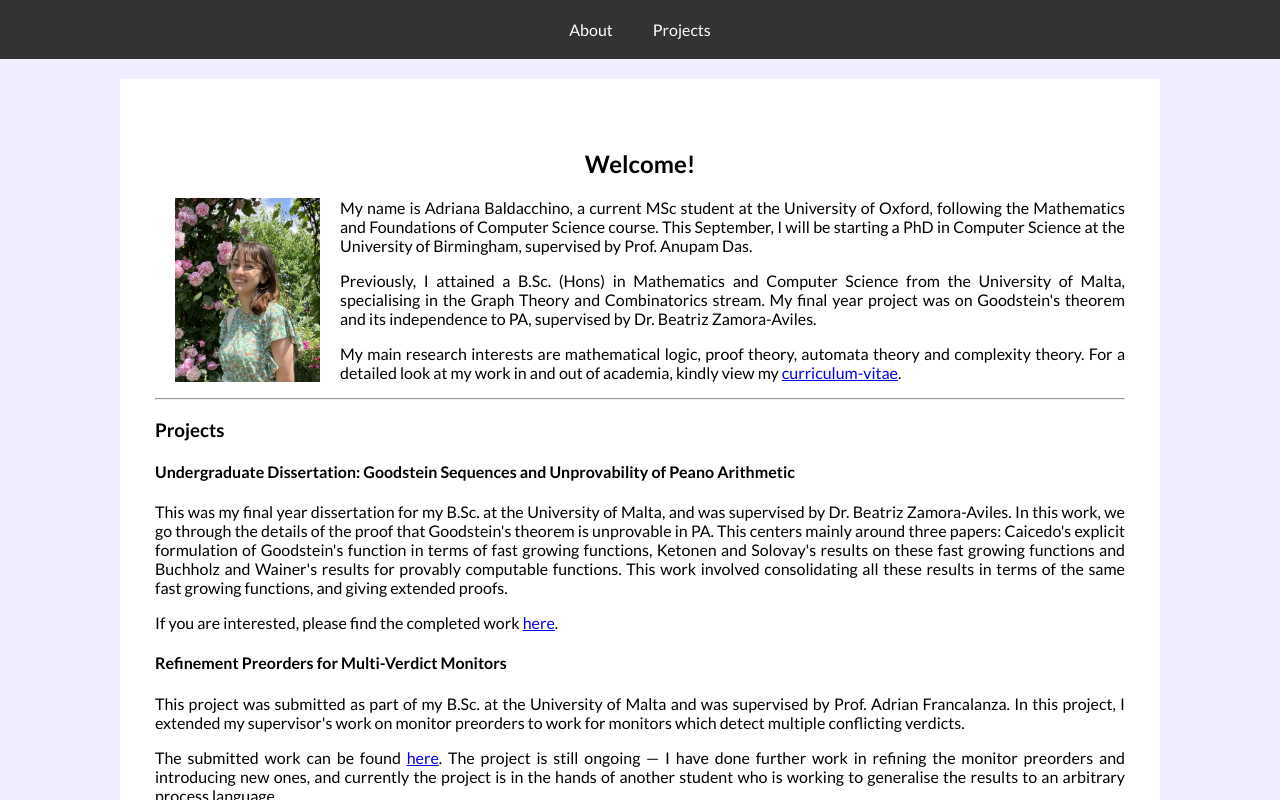
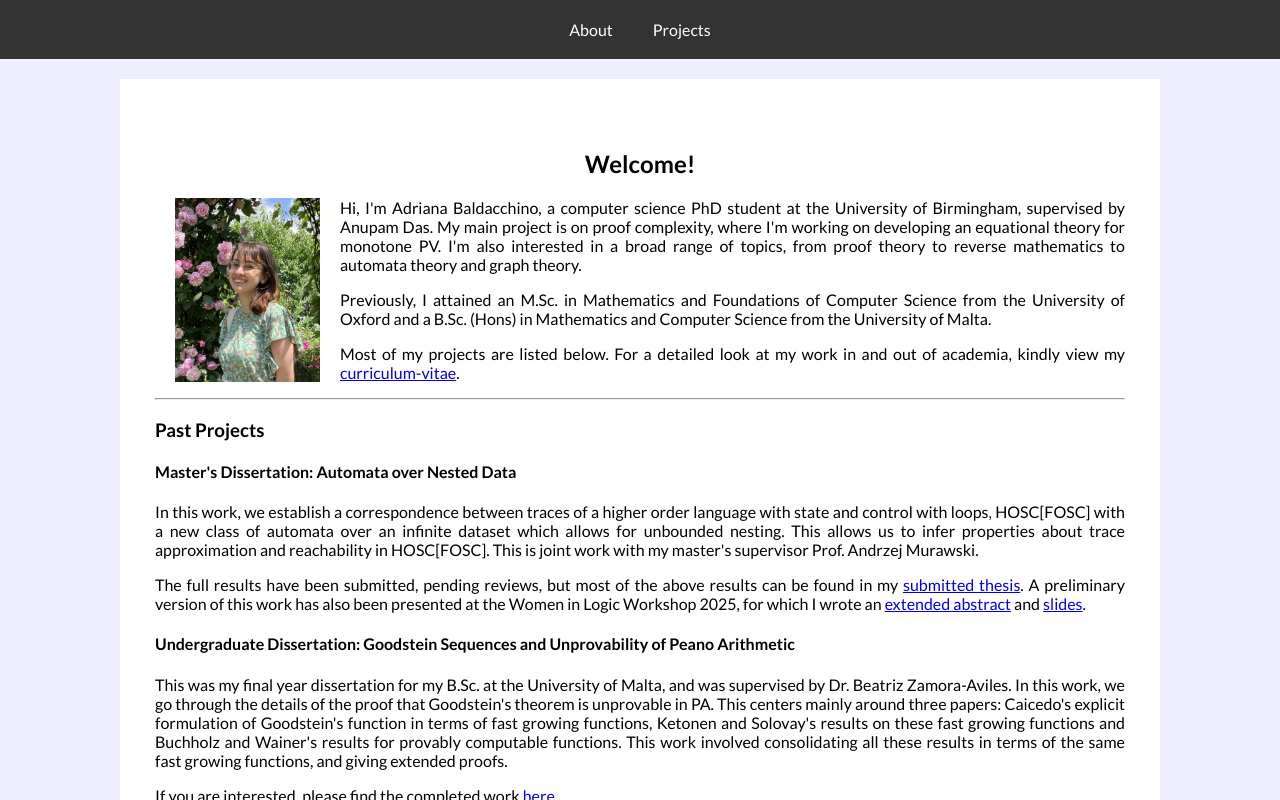
Before and after one commit to abaldacchino/abaldacchino.github.io, a plain HTML site: page index.html in a window 1280 px wide. Drawn offline with nearby package versions, Linux system fonts and the light colour scheme; some packages are replaced by stand-ins of ours.

Commit message:
updated details to be accurate to 2026

```diff
--- a/index.html
+++ b/index.html
@@ -121,22 +121,43 @@
         </h2>
         <img align="left" src="me.JPEG" width="145" hspace="20"></a>
         <p align="justify">
-            My name is Adriana Baldacchino, a current MSc student at the University of Oxford,
-            following the Mathematics and Foundations of Computer Science course.
-            This September, I will be starting a PhD in Computer Science at the University of Birmingham, supervised by Prof. Anupam Das.
+            Hi, I'm Adriana Baldacchino, a computer science PhD student at the University of Birmingham, supervised by Anupam Das.
+            My main project is on proof complexity, where I'm working on developing an equational theory for
+            monotone PV.  I'm also interested in a broad range of topics, from proof theory to reverse mathematics to
+            automata theory and graph theory.
+
         </p>
         <p align="justify">
-            Previously, I attained a B.Sc. (Hons) in Mathematics and Computer Science from the University of Malta, specialising in the Graph Theory and Combinatorics stream.
-            My final year project was on Goodstein's theorem and its independence to PA, supervised by Dr. Beatriz Zamora-Aviles.
+            Previously, I attained an M.Sc. in Mathematics and Foundations of Computer Science from the University of
+            Oxford
+            and a B.Sc. (Hons) in Mathematics and Computer Science from the University of Malta.
         </p>
-        <p align="justify">My main research interests are mathematical logic, proof theory, automata theory and complexity theory. For a detailed look at my work in and out of academia, kindly view
+        <p align="justify">Most of my projects are listed below. For a detailed look at my work in and out of academia, kindly view
             my <a href="resources/cv.pdf">curriculum-vitae</a>.</p>
         <div id="projects">
             <hr>
             <h3>
-                Projects
+                Past Projects
             </h3>
             <div>
+
+                <div>
+                    <h4>Master's Dissertation: Automata over Nested Data</h4>
+                    <p align="justify">
+                        In this work, we establish a correspondence between traces of a higher order language with state
+                        and control with loops, HOSC[FOSC] with a new class of automata over an infinite dataset which allows for unbounded nesting.
+                        This allows us to infer properties about trace approximation and reachability in HOSC[FOSC].
+                        This is joint work with my master's supervisor Prof. Andrzej Murawski.
+                    </p>
+                    <p align="justify">
+                        The full results have been submitted, pending reviews, but most of the above results can be found in my
+                        <a href="resources/MFoCS_dissertation.pdf">submitted thesis</a>.
+
+                        A preliminary version of this work has also been presented at the Women in Logic Workshop 2025, for which I wrote
+                        an <a href="resources/NDabstract.pdf">extended abstract</a> and
+                        <a href="wilpresentation.pdf">slides</a>.
+                    </p>
+                </div>
                 <h4>Undergraduate Dissertation: Goodstein Sequences and Unprovability of Peano Arithmetic</h4>
                 <p align="justify">This was my final year dissertation for my B.Sc. at the University of Malta,
                 and was supervised by Dr. Beatriz Zamora-Aviles. In this work, we go through the details of the
@@ -169,7 +190,7 @@
                 at the University of Malta. This is in collaboration with Marietta Galea, Prof. Drago Bokal and
                 Prof. John Baptist Galea. In this work, we close the open problem of chromatic numbers of arbitrary
                 large 2-crossing-critical graphs by providing an explicit characterisation.</p>
-                <p align="justify"> The work is in its final stages, but some slides presenting
+                <p align="justify"> Some slides presenting
                     our results can be found <a href="resources/2cc.pdf">here</a>.
                 </p>
             </div>
@@ -180,18 +201,6 @@
                 the storage software used at CERN. This project was supervised by Javier Ferrer and
                 Giuseppe Lo Presti.</p>
                 <p align="justify"> My report on this project can be found online at <a href="https://repository.cern/records/gccqp-g8998">this link</a>.
-                </p>
-            </div>
-            <div>
-                <h4>Master's Dissertation: Automata over Nested Data</h4>
-                <p align="justify">
-                    As part of the MFoCS program, I am currently writing a dissertation on automata over nested data,
-                    which is being supervised by Prof. Andrzej Murawski. This work entails extending existing models
-                    for automata over nested data, which only operate over bounded data, to handle the unbounded case.
-                </p>
-                <p align="justify"> This work will be presented at the Women in Logic Workshop 2025, for which I wrote
-                    an <a href="resources/NDabstract.pdf">extended abstract</a> and
-                    <a href="wilpresentation.pdf">slides</a>.
                 </p>
             </div>
         </div>
@@ -207,7 +216,7 @@
 <!--        </div>-->
         <br>
         <hr>
-        All content, unless otherwise stated, on this site is © Adriana Baldacchino (2025). <br>
+        All content, unless otherwise stated, on this site is © Adriana Baldacchino (2026). <br>
         <hr>
         <br>
     </div>
```
Also changed, not shown: 2 other files.
